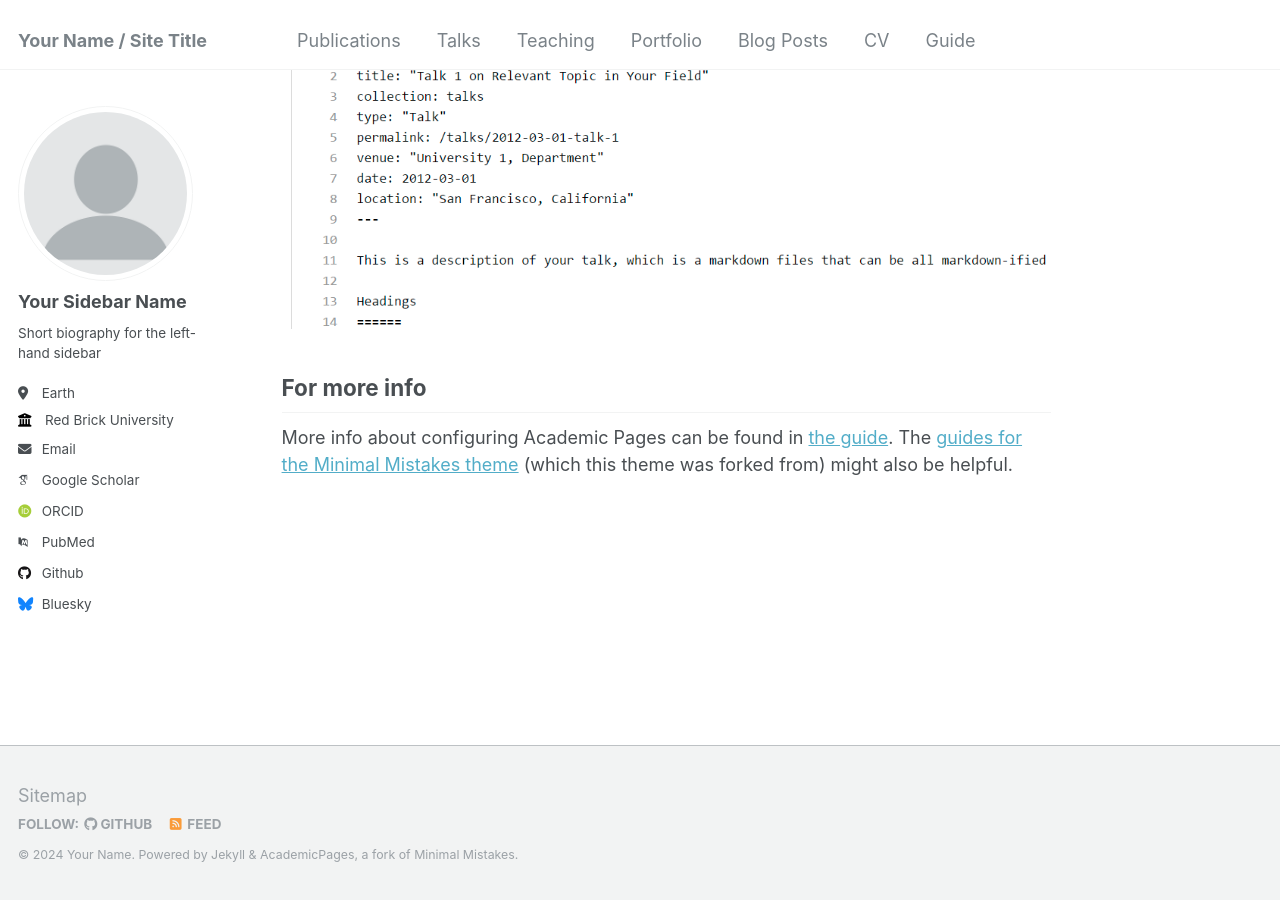
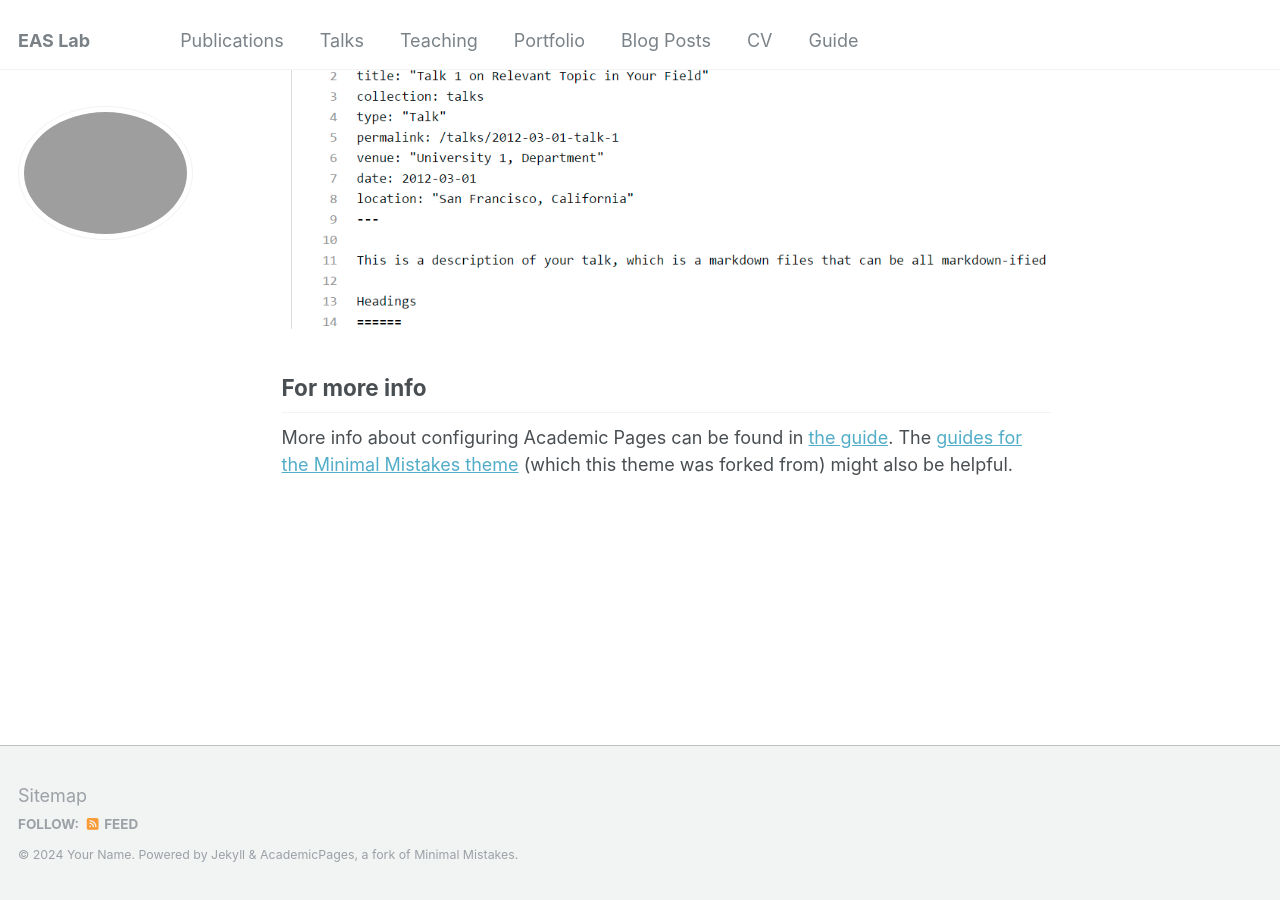
Before and after one commit to eas-lab-emich/eas-lab-emich.github.io, a Jekyll site: the page built from _pages/about.md, in a window 1280 px wide and 900 px high, scrolled down 2660 px. Built offline with Jekyll 4.4.1, drawn with Linux system fonts in a browser that asks for light colours; some web fonts are replaced; part of the change alters nothing that is shown.

Commit message:
Update _config.yml

```diff
--- a/_config.yml
+++ b/_config.yml
@@ -8,7 +8,7 @@
 
 # Basic Site Settings
 locale                   : "en-US"
-title                    : "Your Name / Site Title"
+title                    : "EAS Lab"
 title_separator          : "-"
 name                     : &name "Your Name"
 description              : &description "personal description"
@@ -19,59 +19,59 @@ repository               : "academicpages/academicpages.github.io"
 # Site Author - The following control what appear as part of the author content on the side bar.
 #               If a field is blank the icon and link will not appear, otherwise it will be shown.
 #               Additional customization can be done by editing /_includes/author-profile.html
-author:
-  # Biographic information
-  avatar           : "profile.png"
-  name             : "Your Sidebar Name"
-  pronouns         : # example: "she/her"
-  bio              : "Short biography for the left-hand sidebar"
-  location         : "Earth"
-  employer         : "Red Brick University"
-  uri              : # URL
-  email            : "none@example.org"
+# author:
+#   # Biographic information
+#   avatar           : "profile.png"
+  # name             : "Your Sidebar Name"
+  # pronouns         : # example: "she/her"
+  # bio              : "Short biography for the left-hand sidebar"
+  # location         : "Earth"
+  # employer         : "Red Brick University"
+  # uri              : # URL
+  # email            : "none@example.org"
 
-  # Academic websites
-  arxiv            : # URL - Update with the correct link to your profile
-  googlescholar    : "https://scholar.google.com/citations?user=PS_CX0AAAAAJ"
-  impactstory      : # URL
-  orcid            : "http://orcid.org/yourorcidurl"
-  semantic         : # URL
-  pubmed           : "https://www.ncbi.nlm.nih.gov/pubmed/?term=john+snow"
-  researchgate     : # URL
+  # # Academic websites
+  # arxiv            : # URL - Update with the correct link to your profile
+  # googlescholar    : "https://scholar.google.com/citations?user=PS_CX0AAAAAJ"
+  # impactstory      : # URL
+  # orcid            : "http://orcid.org/yourorcidurl"
+  # semantic         : # URL
+  # pubmed           : "https://www.ncbi.nlm.nih.gov/pubmed/?term=john+snow"
+  # researchgate     : # URL
 
-  # Repositories and software development
-  bitbucket        : # Username - Update with your username on the site
-  codepen          : # Username
-  dribbble         : # Username
-  github           : "academicpages"
-  kaggle           : # Username
-  stackoverflow    : # User number or user number and name (i.e., use "1" or "1/jeff-atwood")
+  # # Repositories and software development
+  # bitbucket        : # Username - Update with your username on the site
+  # codepen          : # Username
+  # dribbble         : # Username
+  # github           : "academicpages"
+  # kaggle           : # Username
+  # stackoverflow    : # User number or user number and name (i.e., use "1" or "1/jeff-atwood")
 
-  # Social media
-  bluesky          : "bsky.app" # Replace this with you Bluesky username
-  facebook         : # Username
-  flickr           : # Username
-  foursquare       : # Username
-  goodreads        : # Username
-  google_plus      : # Username
-  keybase          : # Username
-  instagram        : # Username
-  lastfm           : # Username
-  linkedin         : # Username
-  mastodon         : # URL
-  medium           : # URL
-  pinterest        : # Username
-  soundcloud       : # Username
-  steam            : # Username
-  telegram         : # URL
-  tumblr           : # Username
-  twitter          : # Username for X / Twitter
-  vine             : # Username
-  weibo            : # Username
-  wikipedia        : # Username
-  xing             : # Username
-  youtube          : # Username
-  zhihu            : # URL
+  # # Social media
+  # bluesky          : "bsky.app" # Replace this with you Bluesky username
+  # facebook         : # Username
+  # flickr           : # Username
+  # foursquare       : # Username
+  # goodreads        : # Username
+  # google_plus      : # Username
+  # keybase          : # Username
+  # instagram        : # Username
+  # lastfm           : # Username
+  # linkedin         : # Username
+  # mastodon         : # URL
+  # medium           : # URL
+  # pinterest        : # Username
+  # soundcloud       : # Username
+  # steam            : # Username
+  # telegram         : # URL
+  # tumblr           : # Username
+  # twitter          : # Username for X / Twitter
+  # vine             : # Username
+  # weibo            : # Username
+  # wikipedia        : # Username
+  # xing             : # Username
+  # youtube          : # Username
+  # zhihu            : # URL
 
 # Publication Category - The following the list of publication categories and their headings
 publication_category:
```
